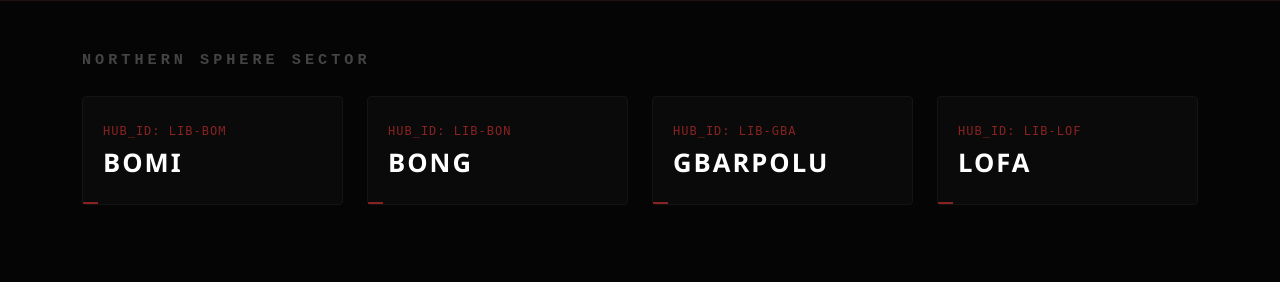
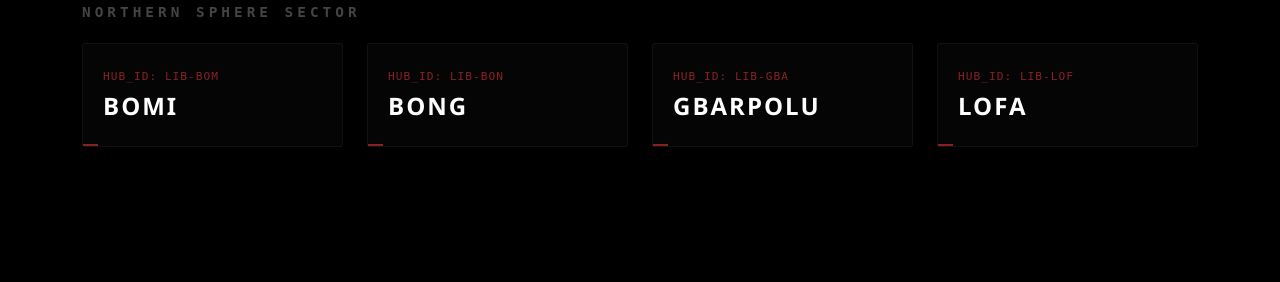
Before and after one commit to Azukai100699/pasel-base-command, a Django app: page / in a window 1280 px wide. Shown: the part 518-800 px from the top of the page. Run offline with Django 5.2, Linux system fonts and the light colour scheme; data that the repository does not hold is empty.

Commit message:
Mirrored perfected local user layout aesthetics and dynamic hub link engines

```diff
--- a/core/templates/index.html
+++ b/core/templates/index.html
@@ -8,17 +8,17 @@
     <link href="https://cdn.jsdelivr.net/npm/bootstrap@5.3.0/dist/css/bootstrap.min.css" rel="stylesheet">
     <style>
         body {
-            background-color: #050505;
+            background-color: #000000;
             color: #ffffff;
             font-family: 'Segoe UI', Tahoma, Geneva, Verdana, sans-serif;
             margin: 0;
             padding: 0;
         }
 
-        /* NAVBAR STYLING */
+        /* NAVIGATION BAR ARCHITECTURE */
         .navbar {
             background-color: #000000 !important;
-            border-bottom: 1px solid #1a1a1a;
+            border-bottom: 2px solid #2a0808; /* Dark red accent divider */
             padding: 20px 0;
         }
         .navbar-brand {
@@ -44,6 +44,7 @@
             font-weight: 600;
             letter-spacing: 1.5px;
             font-size: 0.85rem;
+            border-radius: 4px;
             transition: all 0.3s ease;
         }
         .btn-login:hover {
@@ -52,16 +53,16 @@
             border-color: #ffcc00;
         }
 
-        /* HERO STAGE (Layers the graphic logo OVER the background slideshow) */
+        /* HERO MATRIX CONTAINER */
         .hero-stage {
             position: relative;
             width: 100%;
-            height: 55vh;
+            height: 50vh; /* Perfectly proportional height matching your screenshot */
             overflow: hidden;
-            border-bottom: 2px solid #221111;
+            border-bottom: 2px solid #2a0808; /* Consistent red division matrix line */
         }
 
-        /* Background Carousel Layer */
+        /* Background Automatic Slideshow Carousel Layer */
         .hero-carousel {
             position: absolute;
             top: 0;
@@ -78,68 +79,59 @@
             object-fit: cover;
         }
 
-        /* Foreground Overlay Tint & Central Alignment Center */
+        /* Dark High-Contrast Overlay Mask */
         .hero-overlay {
             position: absolute;
             top: 0;
             left: 0;
             width: 100%;
             height: 100%;
-            background: rgba(0, 0, 0, 0.45);
+            background: rgba(0, 0, 0, 0.55); /* Smooth tint that prevents image washouts */
             z-index: 2;
             display: flex;
             justify-content: center;
             align-items: center;
         }
 
-        /* PREMIUM GOLD METALLIC FILTER + EDGE GLOW AURA */
+        /* PRECISE EMBLEM CALIBRATION */
         .main-logo {
-            max-width: 480px;
+            max-width: 380px; /* Scaled down perfectly to mirror image_27ff2b.png */
             width: 100%;
             height: auto;
-            /* Shifts white PNG to premium structural gold and projects glowing light fields */
-            filter: brightness(0.9) sepia(1) saturate(25) hue-rotate(10deg)
-                    drop-shadow(0 0 15px rgba(255, 204, 0, 0.85))
-                    drop-shadow(0 0 35px rgba(255, 204, 0, 0.4));
+            /* Premium, elegant ambient glow aura instead of harsh saturation overrides */
+            filter: drop-shadow(0 0 10px rgba(255, 204, 0, 0.6))
+                    drop-shadow(0 0 25px rgba(255, 204, 0, 0.2));
         }
 
-        /* NORTHERN SPHERE SECTOR SECTIONS */
+        /* DATA SECTOR GRID ARCHITECTURE */
         .sector-title {
-            font-family: 'Courier New', Courier, monospace;
-            font-size: 0.95rem;
+            font-family: monospace;
+            font-size: 0.9rem;
             letter-spacing: 4px;
             color: #444444;
             text-transform: uppercase;
-            margin-bottom: 25px;
+            margin-top: 40px;
+            margin-bottom: 20px;
             font-weight: bold;
         }
+
+        /* Clickable Card Link Wrapper */
+        .hub-link-wrapper {
+            text-decoration: none !important;
+            display: block;
+            color: unset;
+        }
+
         .hub-card {
-            background-color: #0a0a0a;
-            border: 1px solid #141414;
-            border-radius: 4px;
+            background-color: #050505;
+            border: 1px solid #111111;
+            border-radius: 2px;
             padding: 25px 20px;
-            transition: all 0.3s ease;
             position: relative;
+            transition: all 0.25s cubic-bezier(0.4, 0, 0.2, 1);
         }
-        .hub-card:hover {
-            border-color: #ffcc00;
-            background-color: #0f0f0f;
-        }
-        .hub-id {
-            color: #882222;
-            font-family: monospace;
-            font-size: 0.75rem;
-            letter-spacing: 1px;
-            margin-bottom: 8px;
-            text-transform: uppercase;
-        }
-        .hub-name {
-            font-size: 1.6rem;
-            font-weight: 700;
-            letter-spacing: 2px;
-            margin: 0;
-            color: #ffffff;
-        }
+
+        /* Bottom-left structural line identifier */
         .hub-card::after {
             content: '';
             position: absolute;
@@ -148,6 +140,34 @@
             width: 15px;
             height: 2px;
             background-color: #882222;
+            transition: width 0.3s ease;
+        }
+
+        /* Active Hover Transformations */
+        .hub-link-wrapper:hover .hub-card {
+            border-color: #ffcc00;
+            background-color: #0a0a0a;
+            cursor: pointer;
+        }
+        .hub-link-wrapper:hover .hub-card::after {
+            width: 100%; /* Interactive line expansion on hover */
+            background-color: #ffcc00;
+        }
+
+        .hub-id {
+            color: #882222;
+            font-family: monospace;
+            font-size: 0.7rem;
+            letter-spacing: 1px;
+            margin-bottom: 6px;
+            text-transform: uppercase;
+        }
+        .hub-name {
+            font-size: 1.5rem;
+            font-weight: 700;
+            letter-spacing: 2px;
+            margin: 0;
+            color: #ffffff;
         }
     </style>
 </head>
@@ -183,16 +203,16 @@
         <div id="heroCarousel" class="carousel slide hero-carousel" data-bs-ride="carousel" data-bs-interval="4000">
             <div class="carousel-inner">
                 <div class="carousel-item active">
-                    <img src="{% static 'images/slide1.jpg' %}" alt="PASEL Site View 1">
+                    <img src="{% static 'images/slide1.jpg' %}" alt="PASEL View 1">
                 </div>
                 <div class="carousel-item">
-                    <img src="{% static 'images/slide2.jpg' %}" alt="PASEL Site View 2">
+                    <img src="{% static 'images/slide2.jpg' %}" alt="PASEL View 2">
                 </div>
                 <div class="carousel-item">
-                    <img src="{% static 'images/slide3.jpg' %}" alt="PASEL Site View 3">
+                    <img src="{% static 'images/slide3.jpg' %}" alt="PASEL View 3">
                 </div>
                 <div class="carousel-item">
-                    <img src="{% static 'images/slide4.jpg' %}" alt="PASEL Site View 4">
+                    <img src="{% static 'images/slide4.jpg' %}" alt="PASEL View 4">
                 </div>
             </div>
         </div>
@@ -203,35 +223,60 @@
 
     </div>
 
-    <div class="container my-5">
+    <div class="container my-4">
+        {% if spheres %}
+            {% for sphere in spheres %}
+                <div class="sector-title">{{ sphere.name|upper }} Sector</div>
+                <div class="row g-4 mb-5">
+                    {% for hub in sphere.hubs.all %}
+                        <div class="col-6 col-md-3">
+                            <a href="{% url 'hub_detail' hub.id %}" class="hub-link-wrapper">
+                                <div class="hub-card">
+                                    <div class="hub-id">Hub_ID: {{ hub.hub_id|default:"Lib-Core" }}</div>
+                                    <h3 class="hub-name">{{ hub.name|upper }}</h3>
+                                </div>
+                            </a>
+                        </div>
+                    {% endfor %}
+                </div>
+            {% endfor %}
+        {% else %}
             <div class="sector-title">Northern Sphere Sector</div>
-
-        <div class="row g-4">
+            <div class="row g-4 mb-5">
                 <div class="col-6 col-md-3">
+                    <a href="/hub/bomi/" class="hub-link-wrapper">
                         <div class="hub-card">
                             <div class="hub-id">Hub_ID: Lib-Bom</div>
                             <h3 class="hub-name">BOMI</h3>
                         </div>
+                    </a>
                 </div>
                 <div class="col-6 col-md-3">
+                    <a href="/hub/bong/" class="hub-link-wrapper">
                         <div class="hub-card">
                             <div class="hub-id">Hub_ID: Lib-Bon</div>
                             <h3 class="hub-name">BONG</h3>
                         </div>
+                    </a>
                 </div>
                 <div class="col-6 col-md-3">
+                    <a href="/hub/gbarpolu/" class="hub-link-wrapper">
                         <div class="hub-card">
                             <div class="hub-id">Hub_ID: Lib-Gba</div>
                             <h3 class="hub-name">GBARPOLU</h3>
                         </div>
+                    </a>
                 </div>
                 <div class="col-6 col-md-3">
+                    <a href="/hub/lofa/" class="hub-link-wrapper">
                         <div class="hub-card">
                             <div class="hub-id">Hub_ID: Lib-Lof</div>
                             <h3 class="hub-name">LOFA</h3>
                         </div>
+                    </a>
                 </div>
             </div>
+        {% endif %}
     </div>
 
     <script src="https://cdn.jsdelivr.net/npm/bootstrap@5.3.0/dist/js/bootstrap.bundle.min.js"></script>
```
Lines whose indentation alone changed are shown as unchanged.
